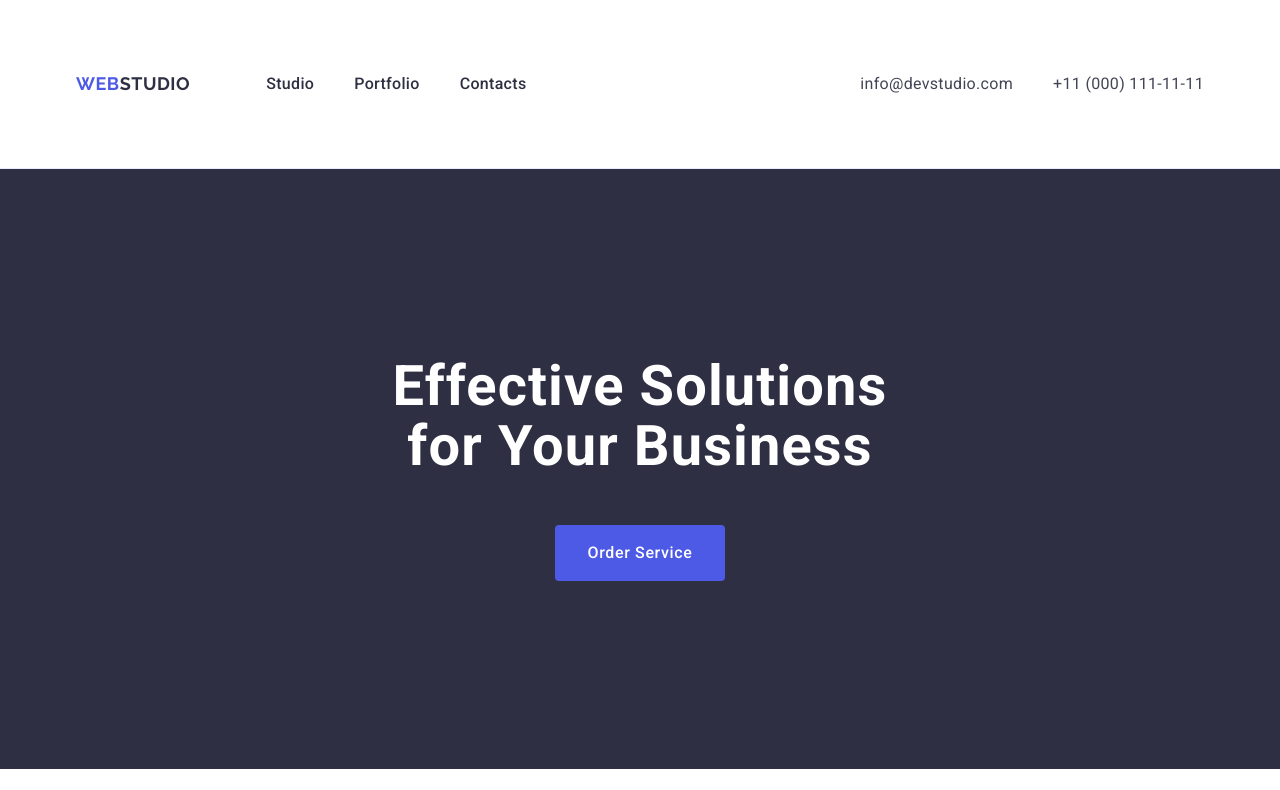
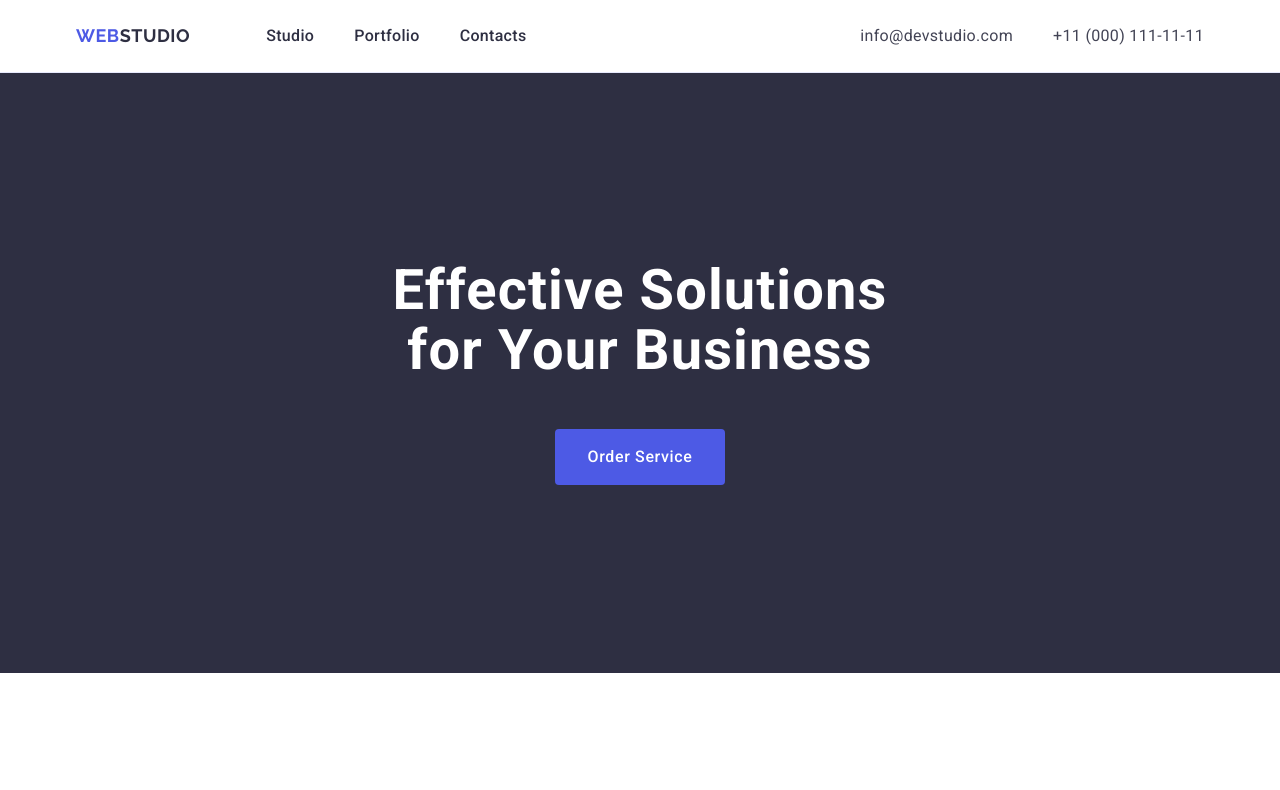
Before and after one commit to MeldiUA/goit-markup-hw-03, a website: page index.html in a window 1280 px wide. Shown: the top 790 px of the page. Drawn offline with nearby package versions, Linux system fonts and the light colour scheme.

Commit message:
Update styles.css

```diff
--- a/css/styles.css
+++ b/css/styles.css
@@ -68,14 +68,14 @@ address {
 .page-header-container {
   display: flex;
   justify-content: space-between;
+  padding-top: 24px;
+  padding-bottom: 24px;
 }
 
 .page-navigation {
   display: flex;
   align-items: center;
   justify-content: space-between;
-  padding-top: 24px;
-  padding-bottom: 24px;
 }
 
 .logo {
@@ -99,8 +99,6 @@ address {
   display: flex;
   align-items: center;
   gap: 40px;
-  padding-top: 24px;
-  padding-bottom: 24px;
 }
 
 .navigation-item:hover,
@@ -109,31 +107,23 @@ address {
 }
 
 .navigation-item {
-  display: flex;
-  align-items: center;
   color: #2e2f42;
   font-size: 16px;
   font-weight: 500;
   line-height: 1.5; /* 150% */
   letter-spacing: 0.02em;
-  padding-top: 24px;
-  padding-bottom: 24px;
 }
 
-.page-adress {
+/* .page-adress {
   display: flex;
   align-items: center;
   justify-content: space-between;
-  padding-top: 24px;
-  padding-bottom: 24px;
-}
+} */
 
 .adress-list {
   display: flex;
   align-items: center;
   gap: 40px;
-  padding-top: 24px;
-  padding-bottom: 24px;
 }
 
 .adress-item:hover,
@@ -142,8 +132,8 @@ address {
 }
 
 .adress-item {
-  display: flex;
-  align-items: center;
+  /* display: flex;
+  align-items: center; */
   color: #434455;
   font-size: 16px;
   font-weight: 400;
@@ -200,10 +190,10 @@ address {
 
 /*<============= Section Chracteristics ===========>*/
 
-.chracteristics-section {
+/* .chracteristics-section {
   padding-top: 120px;
   padding-bottom: 120px;
-}
+} */
 
 .title-chracteristics {
   color: #2e2f42;
```
